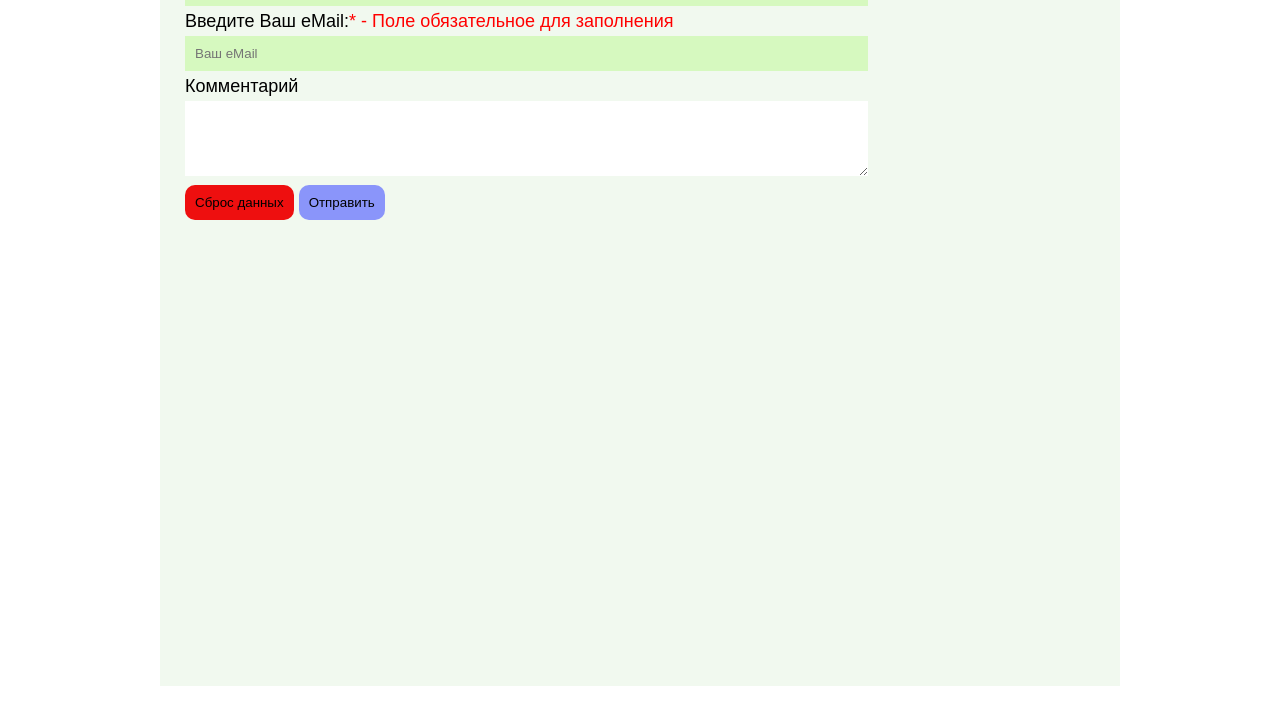
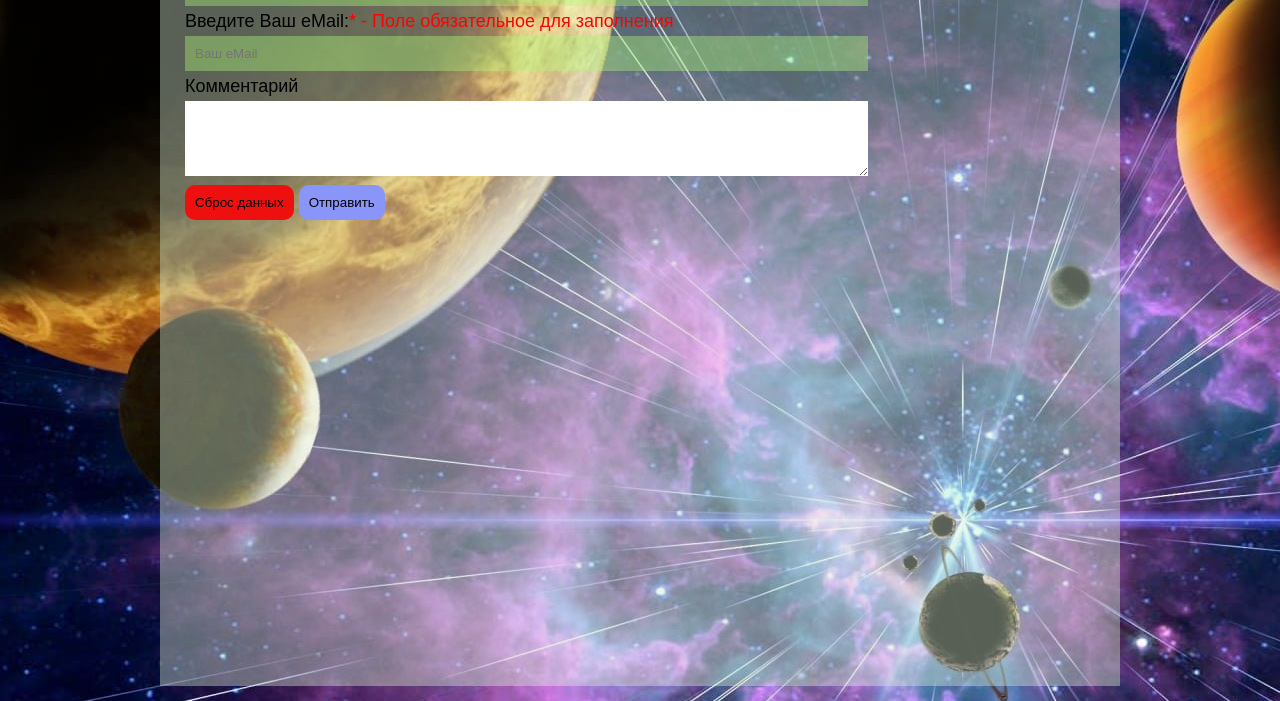
Before and after one commit to HolyGoose17/Homework5, a plain HTML site: page index.html in a window 1280 px wide. Shown: the part 129-830 px from the top of the page. Drawn offline with Linux system fonts and the light colour scheme.

Commit message:
Update main.css

```diff
--- a/main.css
+++ b/main.css
@@ -8,7 +8,7 @@
 }
 
 body{
-    background-image: url(../image/space.jpg);
+    background-image: url(space.jpg);
     font-family: sans-serif;
     font-size: 18px;
     line-height: 30px;
```
